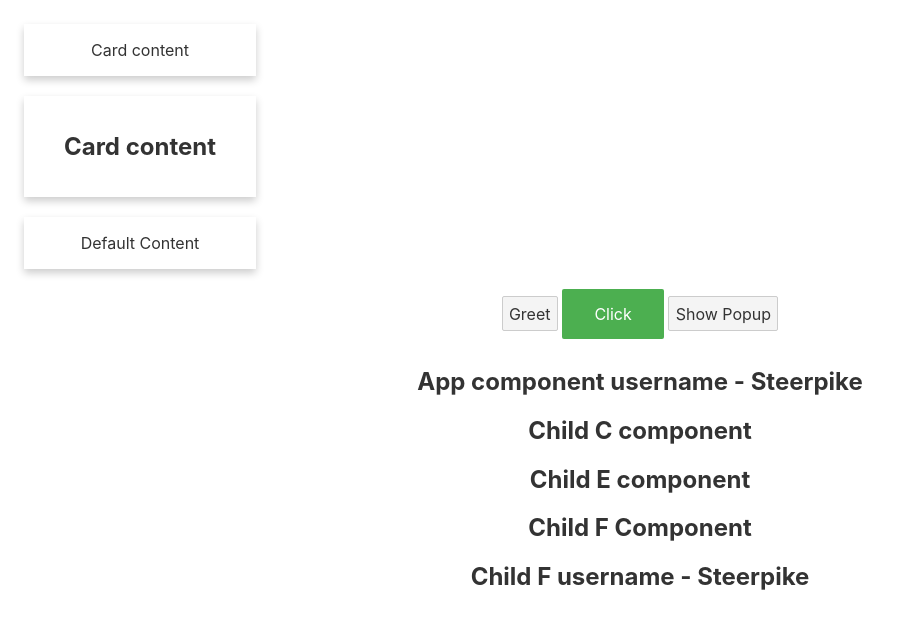
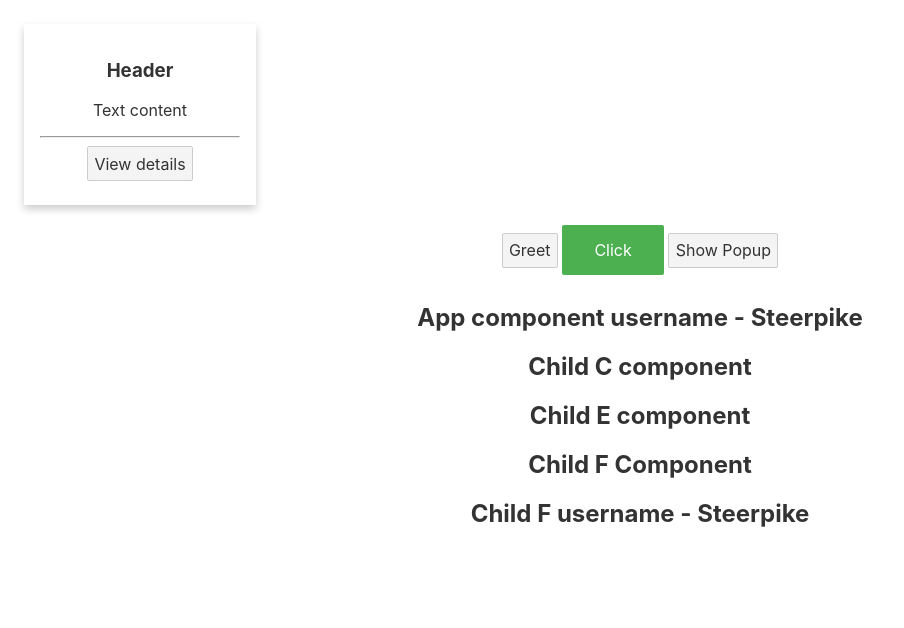
Before and after one commit to Kiwasthal/svelte-app, a Svelte app: page / in a window 1280 px wide. Shown: the top 628 px of the page, without its empty margins (0-904 px from the left). Built offline with nearby package versions, Linux system fonts and the light colour scheme.

Commit message:
Named slots

```diff
--- a/src/App.svelte
+++ b/src/App.svelte
@@ -113,13 +113,28 @@
 </script>
 
 <main>
-	<Card >Card content</Card>
+	<!-- <Card >Card content</Card>
 	<Card>
 		<h2>
 			Card content
 		</h2>
 	</Card>
-	<Card/>
+	<Card/> -->
+
+	<Card>
+		<div slot="header">
+			<h3>Header</h3>
+		</div>
+
+		<div slot="content">
+			<p>Text content</p>
+		</div>
+
+		<div slot="footer">
+			<button>View details</button>
+		</div>
+	</Card>
+
 	<Outer on:greet={handleGreet} />
 	<Button on:click={() => {
 		alert('Clicked')
--- a/src/components/Card.svelte
+++ b/src/components/Card.svelte
@@ -1,5 +1,17 @@
 <div class="card">
-  <slot>Default Content</slot>
+  <div class="card-header">
+    <slot name="header"></slot>
+  </div>
+
+  <div class="card-content">
+    <slot name="content"></slot>
+  </div>
+  {#if $$slots.footer}
+  <hr/>
+  <div class="card-footer">
+    <slot name="footer"></slot>
+  </div>
+  {/if}
 </div>
 
 <!-- Props allow you to re-use compoenents by passing in different data
```
